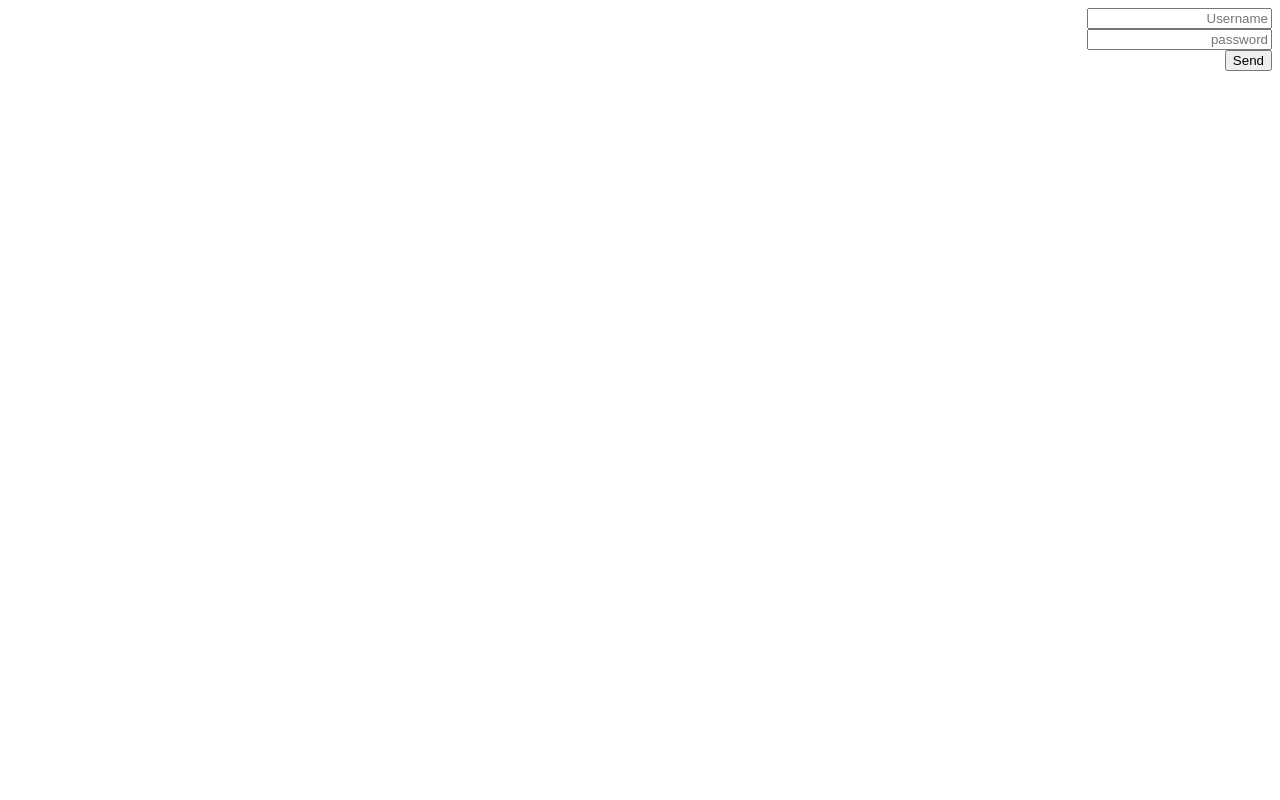
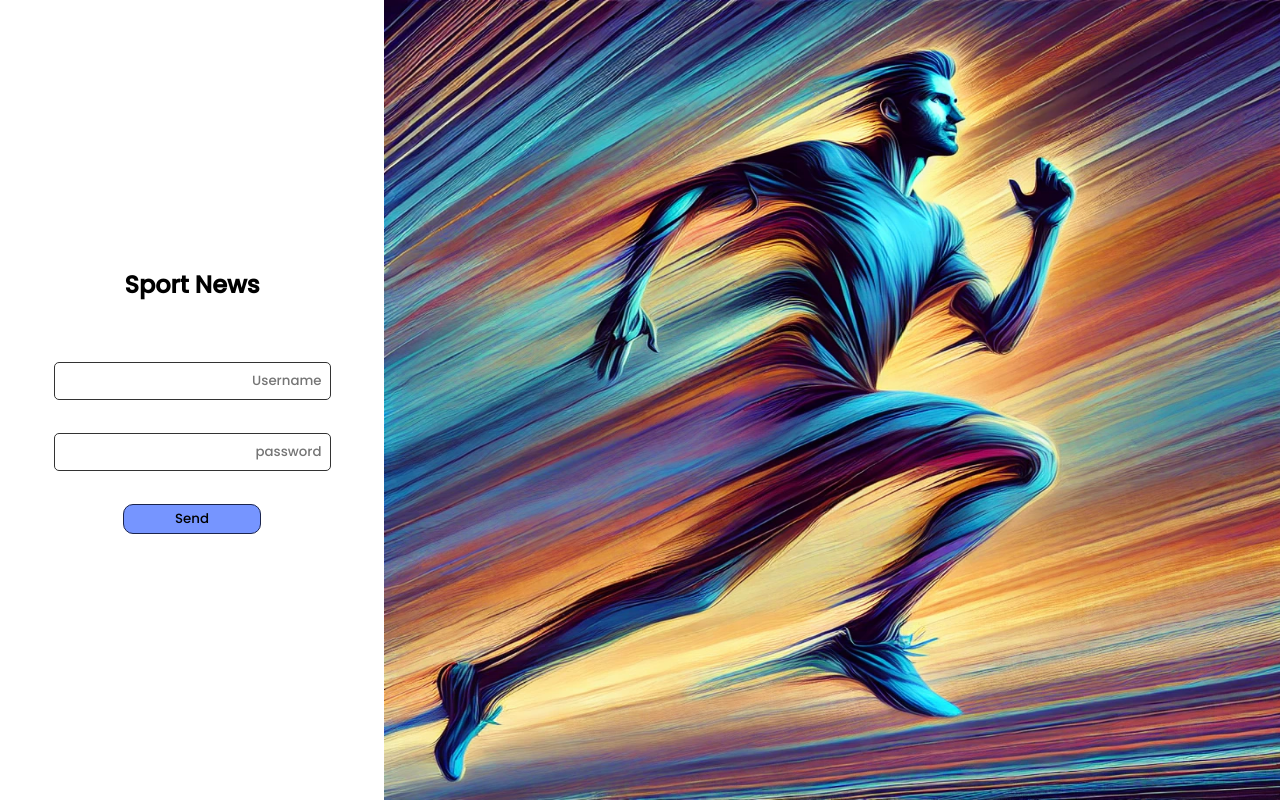
Before and after one commit to faridkia/sportnews, a Django app: page /accounts/signup in a window 1280 px wide. Before the commit the page is almost empty. Run offline with Django 5.2, Linux system fonts and the light colour scheme.

Commit message:
add signup page

```diff
--- a/accounts/Templates/accounts/signup.html
+++ b/accounts/Templates/accounts/signup.html
@@ -1,16 +1,33 @@
 {% extends 'base.html' %}
 {% load static %}
 
-
+{% block head %}
+    <link rel="stylesheet" href="{% static 'css/signup.css' %}">
+{% endblock head %}
 {% block title %} <title>SignUp</title> {% endblock title%}
 
 {% block content %}
+    <div class="container">
+        <img src="{% static 'imgs/run.webp' %}" alt="login-img">
+        <div class="left-side">
+            <h2>Sport News</h2>
+            <div class="form">
                 <form action="" method="post">
                 {% csrf_token %}
+                {% if form.username.errors %}
+                    <p>{{ form.username.errors }}</p>
+                {% endif %}
                 {{ form.username }}
                 <br>
+                {% if form.password.errors %}
+                    <p>{{ form.password.errors }}</p>
+                {% endif %}
                 {{ form.password }}
                 <br>
-        <input type="submit" value="Send">
+                <input class="send" type="submit" value="Send">
         </form>
+        </div>
+
+    </div>
+
 {% endblock content %}
--- a/accounts/forms.py
+++ b/accounts/forms.py
@@ -1,6 +1,23 @@
 from django import forms
-
+from .models import User
 
 class SignUpForm(forms.Form):
-    username = forms.CharField(max_length=30, required=True, widget=forms.TextInput(attrs={'placeholder':'Username'}))
-    password = forms.CharField(max_length=30, required=True, widget=forms.PasswordInput(attrs={'placeholder':'password'}))
+    username = forms.CharField(max_length=30, required=True, widget=forms.TextInput(attrs={'placeholder':'Username', 'class':'username'}))
+    password = forms.CharField(max_length=30, required=True, widget=forms.PasswordInput(attrs={'placeholder':'password', 'class':'password'}))
+
+    def clean_username(self):
+        username = self.cleaned_data['username']
+        if len(username) < 5:
+            raise forms.ValidationError("Username must be at least 5 characters")
+        if str(username).isdigit():
+            raise forms.ValidationError("Username should have characters not just numbers")
+        if User.objects.filter(username=username).exists():
+            raise forms.ValidationError('This username already signed up.')
+        return username
+
+    def clean_password(self):
+        password = self.cleaned_data['password']
+        if len(password) < 8:
+            raise forms.ValidationError('Password must at least 8 characters')
+
+        return password
--- a/accounts/views.py
+++ b/accounts/views.py
@@ -10,7 +10,7 @@ def SignUp(request):
             User.objects.create_user(username=cd['username'], password=cd['password'])
             return HttpResponse('User Sakhte Shod')
         else:
-            ...
+            return render(request, 'accounts/signup.html', context={'form':form})
     else:
         form = SignUpForm()
         return render(request, 'accounts/signup.html', context={'form':form})
--- /dev/null
+++ b/static/css/signup.css
@@ -0,0 +1,55 @@
+@font-face {
+    font-family: 'Poppins';
+    src: url("/static/fonts/Poppins-Medium.ttf");
+}
+*{
+    padding: 0;
+    margin: 0;
+    box-sizing: border-box;
+    font-family: 'Poppins';
+}
+.container{
+    display: flex;
+    width: 100%;
+    height: 100vh;
+}
+img{
+    width: 70%;
+}
+.left-side{
+    width: 30%;
+    height: 100vh;
+    display: flex;
+    gap: 60px;
+    flex-direction: column;
+    justify-content: center;
+    align-items: center;
+}
+form{
+    display: flex;
+    flex-direction: column;
+    align-items: center;
+    gap: 4px;
+}
+.username{
+    background-color: #fff;
+    padding: 8px;
+    border-radius: 5px;
+    outline: none;
+    border: 1px solid #333;
+}
+.password{
+    background-color: #fff;
+    padding: 8px;
+    border-radius: 5px;
+    outline: none;
+    border: 1px solid #333;
+}
+
+.send{
+    width: 50%;
+    background-color: #7695FF;
+    padding: 4px 8px;
+    border-radius: 10px;
+    border: 1px solid #1a244d;
+}
```
Also changed, not shown: db.sqlite3, static/imgs/run.webp (added). Lines whose indentation alone changed are shown as unchanged.
